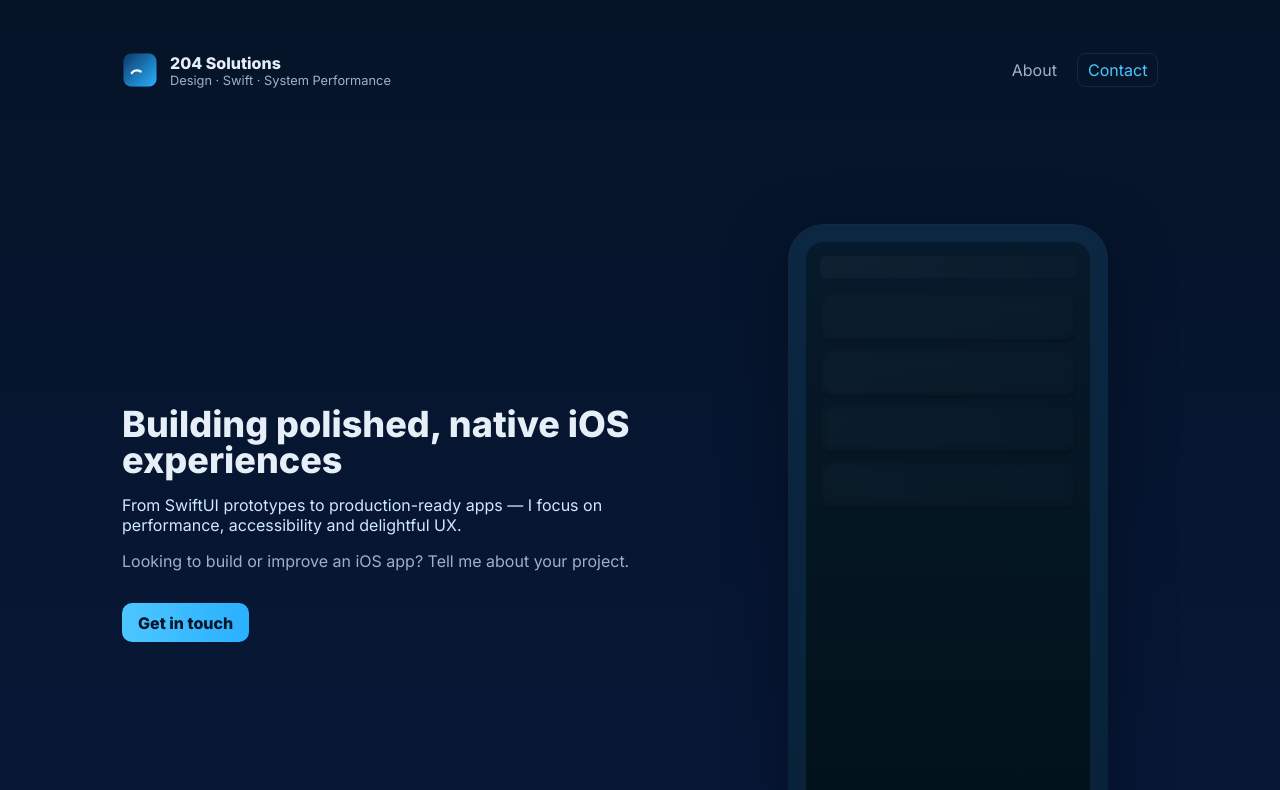
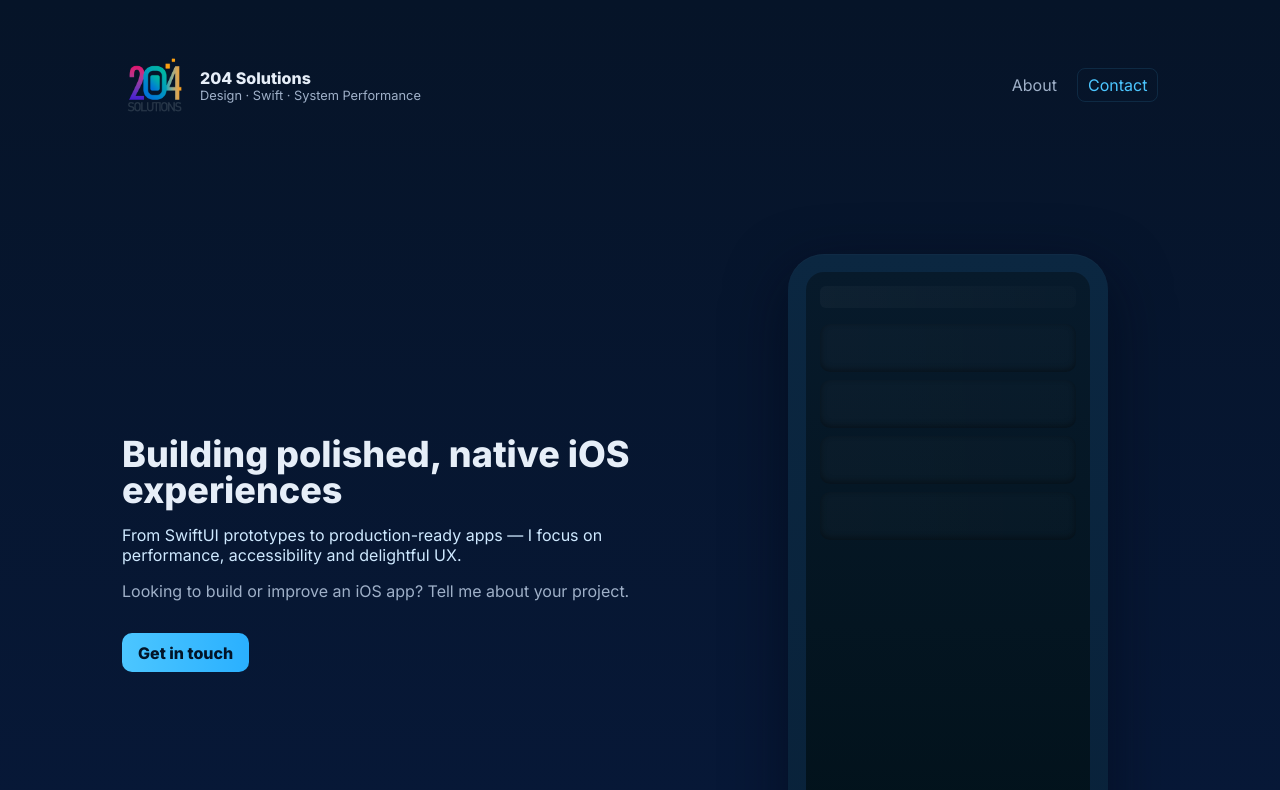
Before and after one commit to aj-enns/app-developer-static, a plain HTML site: page index.html in a window 1280 px wide. Shown: the top 790 px of the page. Drawn offline with Linux system fonts and the light colour scheme.

Commit message:
feat: add new logo images and update logo dimensions in header

```diff
--- a/index.html
+++ b/index.html
@@ -14,7 +14,7 @@
   <header class="site-header">
     <div class="nav container">
       <div class="brand">
-  <img src="204solutions.svg" alt="204 Solutions logo" aria-hidden="false" />
+        <img src="204solutions-logo-200.png" alt="204 Solutions logo" aria-hidden="false" />
         <div class="brand-text">
           <strong>204 Solutions</strong>
           <small>Design · Swift · System Performance</small>
--- a/styles.css
+++ b/styles.css
@@ -24,7 +24,7 @@ body{
 .site-header{background:transparent;padding:1.25rem 0}
 .nav{display:flex;align-items:center;justify-content:space-between}
 .brand{display:flex;align-items:center;gap:.75rem}
-.brand img{width:36px;height:36px;object-fit:contain;border-radius:6px}
+.brand img{width:66px;height:66px;object-fit:contain;border-radius:6px}
 .brand-text strong{display:block;font-weight:700}
 .brand-text small{display:block;color:var(--muted);font-size:.8rem}
 .site-nav a{color:var(--muted);text-decoration:none;margin-left:1rem}
```
Also changed, not shown: 204solutions-logo-200.png (added), 204solutions-logo-400.png (added).
